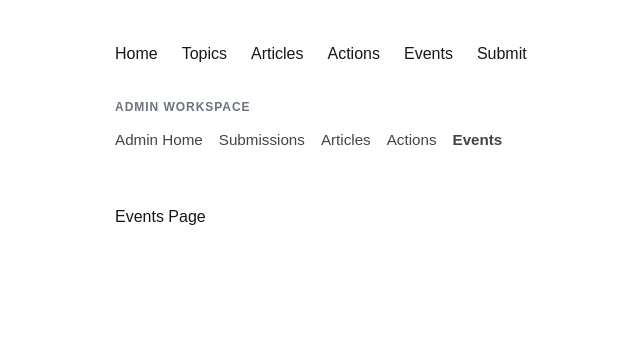
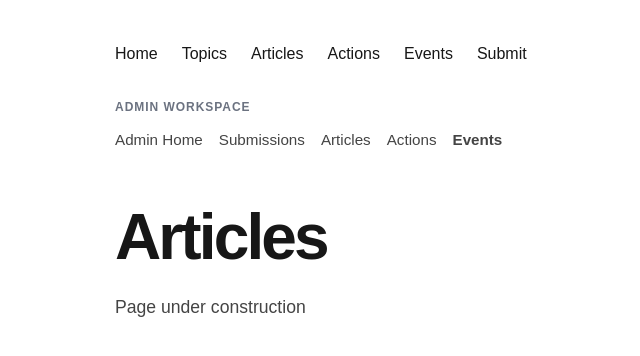
Before and after one commit to kborn/signalfire, a Next.js app in the folder apps/web/: page /admin/events in a window 1280 px wide. Shown: the top 356 px of the page, without its empty margins (69-709 px from the left). Built offline with nearby package versions, Linux system fonts and the light colour scheme.

Commit message:
temporary admin/event/[id] and admin/article/[slug] pages

```diff
--- /dev/null
+++ b/apps/web/src/app/admin/articles/[slug]/page.tsx
@@ -0,0 +1,5 @@
+import { redirect } from 'next/navigation';
+
+export default function AdminArticleFallbackPage() {
+  redirect('/admin/articles');
+}
--- /dev/null
+++ b/apps/web/src/app/admin/events/[id]/page.tsx
@@ -0,0 +1,5 @@
+import { redirect } from 'next/navigation';
+
+export default function AdminEventFallbackPage() {
+  redirect('/admin/events');
+}
--- a/apps/web/src/app/admin/events/page.tsx
+++ b/apps/web/src/app/admin/events/page.tsx
@@ -2,8 +2,9 @@ export const dynamic = 'force-dynamic';
 
 export default async function EventsListPage() {
   return (
-    <div>
-      <div>Events Page</div>
-    </div>
+    <section className="page-section">
+      <h1 className="pageTitle">Articles</h1>
+      <p className="adminDek">Page under construction</p>
+    </section>
   );
 }
```
Also changed, not shown: apps/web/src/app/admin/articles/page.tsx (+4 -3 lines).
